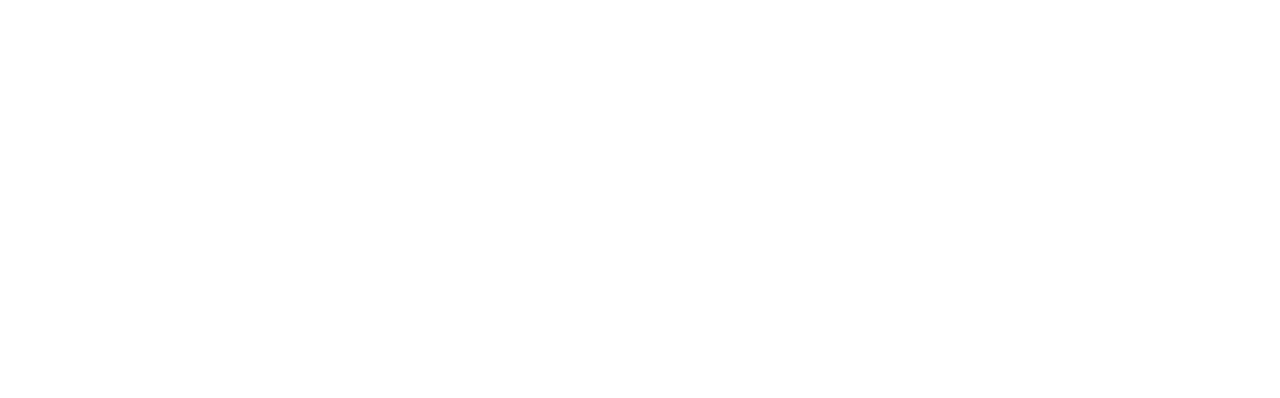
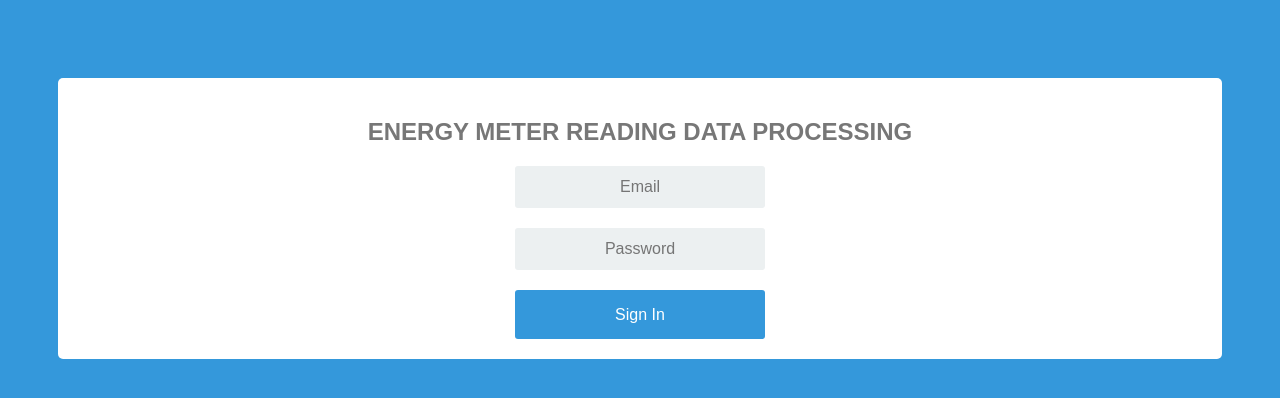
Before and after one commit to sabarivelan-s/energy-meter, a plain HTML site: page index.html in a window 1280 px wide. Drawn offline with Linux system fonts and the light colour scheme.

Commit message:
added login page

```diff
--- a/index.html
+++ b/index.html
@@ -1,12 +1,39 @@
 <!DOCTYPE html>
 <html lang="en">
+
 <head>
-    <meta charset="UTF-8">
-    <meta http-equiv="X-UA-Compatible" content="IE=edge">
-    <meta name="viewport" content="width=device-width, initial-scale=1.0">
-    <title>Document</title>
+  <meta charset="UTF-8" />
+  <meta http-equiv="X-UA-Compatible" content="IE=edge" />
+  <meta name="viewport" content="width=device-width, initial-scale=1.0" />
+  <link rel="stylesheet" href="style.css" />
+  <title>ENERGY METER READING DATA PROCESSING</title>
 </head>
+
 <body>
+  <div class="login">
+    <div class="login-screen">
+      <div class="app-title">
+        <h2>ENERGY METER READING DATA PROCESSING</h2>
+      </div>
 
+      <div class="login-form">
+        <form action="#" onsubmit="login(event)">
+          <div class="control-group">
+            <input type="text" class="login-field"  id="email" placeholder="Email" id="login-name">
+            <label class="login-field-icon fui-user"  for="login-name"></label>
+          </div>
+
+          <div class="control-group">
+            <input type="password" class="login-field" id="pass" placeholder="Password" id="login-pass">
+            <label class="login-field-icon fui-lock"  for="login-pass"></label>
+          </div>
+
+          <button type="submit" id="signin" value="Sign In" class="btn btn-primary btn-large btn-block" href="#">Sign In</button>
+      </div>
+      </form>
+    </div>
+  </div>
 </body>
+<script type="module" src="index.js"></script>
+
 </html>
--- /dev/null
+++ b/index.js
@@ -0,0 +1,62 @@
+import { initializeApp } from "https://www.gstatic.com/firebasejs/9.17.2/firebase-app.js";
+import {
+  getAuth,
+  signInWithEmailAndPassword,
+  onAuthStateChanged,
+} from "https://www.gstatic.com/firebasejs/9.17.2/firebase-auth.js";
+import {
+  getDatabase,
+  ref,
+  set,
+} from "https://www.gstatic.com/firebasejs/9.17.2/firebase-database.js";
+
+const firebaseConfig = {
+    apiKey: "AIzaSyACNF56JJOb5LcoWK7krIVdcqHwoXOGqSc",
+    authDomain: "energy-meter-1.firebaseapp.com",
+    projectId: "energy-meter-1",
+    storageBucket: "energy-meter-1.appspot.com",
+    messagingSenderId: "1008766975462",
+    appId: "1:1008766975462:web:b5e28f91172a9799bfaa27"
+};
+const app = initializeApp(firebaseConfig);
+const auth = getAuth(app);
+
+var email = document.getElementById("email");
+var password = document.getElementById("pass");
+
+//const signoutbtn = document.getElementById("signout");
+var email1;
+
+window.login = function (e) {
+  var obj = {
+    email: email.value,
+    password: password.value,
+  };
+  signInWithEmailAndPassword(auth, obj.email, obj.password)
+    .then((userCredential) => {
+      const user = userCredential.user;
+
+      localStorage.setItem("email", email.value);
+
+      email1 = localStorage.getItem("email");
+      console.log(email1);
+
+      alert("Signed in Successfully");
+
+      location.href = "data.html";
+    })
+    .catch((error) => {
+      const errorCode = error.code;
+      const errorMessage = error.message;
+      alert("Error " + error.code);
+    });
+};
+
+//signout.onclick = () => {
+//  signout();
+//};
+
+//function singout() {
+//  alert("Refreshing");
+//  location.reload();
+//}
--- /dev/null
+++ b/style.css
@@ -0,0 +1,71 @@
+* {
+    box-sizing: border-box;
+    }
+
+    *:focus {
+      outline: none;
+    }
+    body {
+    font-family: Arial;
+    background-color: #3498DB;
+    padding: 50px;
+    }
+    .login {
+    margin: 20px auto;
+    }
+    .login-screen {
+    background-color: #FFF;
+    padding: 20px;
+    border-radius: 5px;
+    position: relative;
+    }
+
+    .app-title {
+    text-align: center;
+    color: #777;
+    }
+
+    .login-form {
+    text-align: center;
+    }
+    .control-group {
+    margin-bottom: 20px;
+    }
+
+    input {
+    text-align: center;
+    background-color: #ECF0F1;
+    border: 2px solid transparent;
+    border-radius: 3px;
+    font-size: 16px;
+    font-weight: 200;
+    padding: 10px 0;
+    width: 250px;
+    transition: border .5s;
+    }
+
+    input:focus {
+    border: 2px solid #3498DB;
+    box-shadow: none;
+    }
+
+    .btn {
+      border: 2px solid transparent;
+      background: #3498DB;
+      color: #ffffff;
+      font-size: 16px;
+      line-height: 25px;
+      padding: 10px 0;
+      text-decoration: none;
+      text-shadow: none;
+      border-radius: 3px;
+      box-shadow: none;
+      transition: 0.25s;
+      display: block;
+      width: 250px;
+      margin: 0 auto;
+    }
+
+    .btn:hover {
+      background-color: #2980B9;
+    }
```
